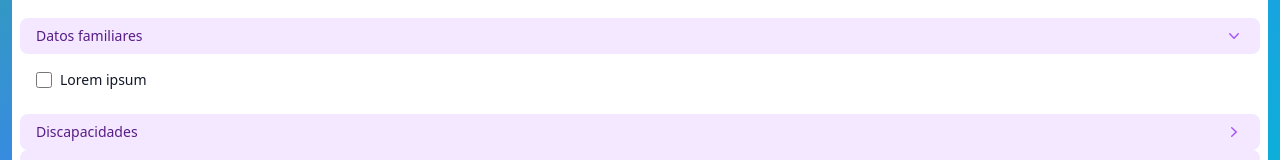
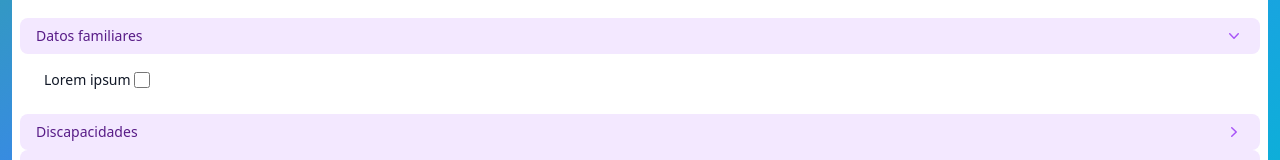
Before and after one commit to jofaval/calculadora-nomina, a React (Vite) app: page / in a window 1280 px wide. Both pictures are taken after a click on the button "Datos familiares". Shown: the part 585-745 px from the top of the page. Built offline with nearby package versions, Linux system fonts and the light colour scheme.

Commit message:
feat(checkbox): Modify label order

```diff
--- a/src/components/Checkbox.tsx
+++ b/src/components/Checkbox.tsx
@@ -29,6 +29,13 @@ export function Checkbox({
 
   return (
     <div className="flex items-center mb-4">
+      <label
+        className="ml-2 text-sm font-medium text-gray-900 dark:text-gray-300"
+        htmlFor={fallbackId}
+      >
+        {label}
+      </label>
+      &nbsp;
       <input
         checked={isChecked}
         className="w-4 h-4 text-blue-600 bg-gray-100 rounded border-gray-300 focus:ring-blue-500 dark:focus:ring-blue-600 dark:ring-offset-gray-800 focus:ring-2 dark:bg-gray-700 dark:border-gray-600"
@@ -37,12 +44,6 @@ export function Checkbox({
         onChange={onChangeHandle}
         type="checkbox"
       />
-      <label
-        className="ml-2 text-sm font-medium text-gray-900 dark:text-gray-300"
-        htmlFor={fallbackId}
-      >
-        {label}
-      </label>
     </div>
   );
 }
```
